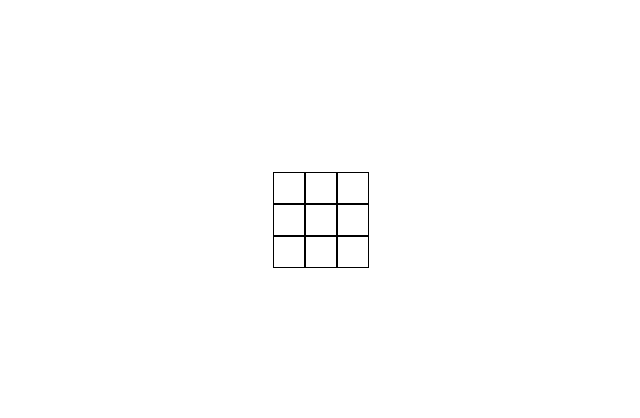
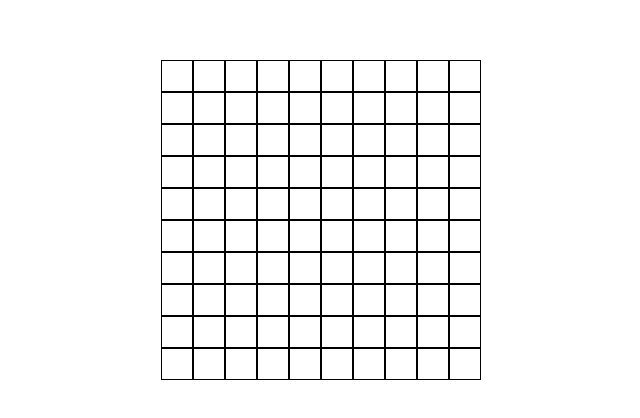
Before and after one commit to jakubpejcha/tic-tac-toe-v2, a React (Create React App) app: page / in a window 1280 px wide. Shown: the part 180-598 px from the top of the page, without its empty margins (319-959 px from the left). Built offline with nearby package versions, Linux system fonts and the light colour scheme.

Commit message:
Setting up cell interaction.

```diff
--- a/public/index.html
+++ b/public/index.html
@@ -33,5 +33,6 @@
       To begin the development, run `npm start` or `yarn start`.
       To create a production bundle, use `npm run build` or `yarn build`.
     -->
+    <div class="modal"></div>
   </body>
 </html>
--- a/src/App.css
+++ b/src/App.css
@@ -17,8 +17,24 @@
   place-items: center;
 }
 
+.modal {
+  position: absolute;
+  top: 0;
+  left: 0;
+  right: 0;
+  bottom: 0;
+  background-color: black;
+  opacity: .7;
+  display: none;
+}
+
+.modal.show {
+  display: block;
+}
+
 .board {
   display: grid;
+  cursor: url(images/pencil.svg), auto;
 }
 
 .board_3 {
@@ -38,9 +54,72 @@
   transform: scale(.3);
   opacity: 0;
   transition: transform .3s;
+  position: relative;
 }
 
 .board__cell.show {
   transform: scale(1);
   opacity: 1;
 }
+
+.board__cell.o::after {
+  content: "";
+  position: absolute;
+  top: 50%;
+  left: 50%;
+  transform: translate(-50%, -50%);
+  border: 3px solid black;
+  border-radius: 50%;
+  width: calc(var(--cell-size) * 0.75);
+  height: calc(var(--cell-size) * 0.75);
+}
+
+.board__cell.current_o:not(.x):not(.o):hover::after {
+  content: "";
+  position: absolute;
+  top: 50%;
+  left: 50%;
+  transform: translate(-50%, -50%);
+  border: 3px solid rgba(0, 0, 0, .5);
+  border-radius: 50%;
+  width: calc(var(--cell-size) * 0.75);
+  height: calc(var(--cell-size) * 0.75);
+}
+
+.board__cell.x::after,
+.board__cell.x::before {
+  content: "";
+  position: absolute;
+  top: 50%;
+  left: 50%;
+  width: calc(var(--cell-size) * 0.75);
+  height: 3px;
+  background-color: black;
+}
+
+.board__cell.x::before {
+  transform: translate(-50%, -50%) rotate(45deg);
+}
+
+.board__cell.x::after {
+  transform: translate(-50%, -50%) rotate(-45deg);
+}
+
+.board__cell.current_x:not(.x):not(.o):hover::after,
+.board__cell.current_x:not(.x):not(.o):hover::before {
+  content: "";
+  position: absolute;
+  top: 50%;
+  left: 50%;
+  width: calc(var(--cell-size) * 0.75);
+  height: 3px;
+  background-color: rgba(0, 0, 0, .5);
+}
+
+.board__cell.current_x:not(.x):not(.o):hover::before {
+  transform: translate(-50%, -50%) rotate(45deg);
+}
+
+.board__cell.current_x:not(.x):not(.o):hover::after {
+  transform: translate(-50%, -50%) rotate(-45deg);
+}
--- a/src/Board.tsx
+++ b/src/Board.tsx
@@ -1,18 +1,19 @@
 import React, { useState, useEffect } from 'react';
 import Cell from './Cell';
+import { CellInterface } from './shared/interfaces'
 
-interface CellType {
-	showClassName: string
-}
-
-const BOARD_NUM_ROWS = 3;
+const BOARD_NUM_ROWS = 10;
 const DELAY = 1000 / (2 * BOARD_NUM_ROWS);
-
 
 const Board = () => {
 
-	const [cells, setCells] = useState(Array(BOARD_NUM_ROWS * BOARD_NUM_ROWS).fill({
-		showClassName: ''
+	const [winner, setWinner] = useState<boolean | string>(false);
+
+	const [player, setPlayer] = useState('x');
+
+	const [cells, setCells] = useState<CellInterface[]>(Array(BOARD_NUM_ROWS * BOARD_NUM_ROWS).fill({
+		showClassName: '',
+		takenByPlayer: '',
 	}));
 
 	// Nice animation of creating the board
@@ -38,12 +39,42 @@ const Board = () => {
 		showBoard();
 	}, []);
 
+	const onCellClick = (index: number) => {
+		setCells((prevCells => {
+			// in case cell has been clicked before
+			if (prevCells[index].takenByPlayer !== '') return prevCells;
+
+			const newCells = [...prevCells];
+
+			newCells[index] = {
+				...prevCells[index],
+				takenByPlayer: ` ${player}`
+			}
+
+			return newCells;
+		}));
+
+		setPlayer((prevPlayer) => {
+			if (prevPlayer === 'x') return 'o';
+			return 'x';
+		});
+	};
+
+	// If we have a winner, anounce it to the user
+	useEffect(() => {
+		if (winner) document.querySelector('.modal')?.classList.add('show');
+	}, [winner]);
+
 	return (
 		<div className={`board board_${BOARD_NUM_ROWS}`}>
-			{cells.map((cell:CellType, pos:number) => (
+			{cells.map((cell, pos) => (
 				<Cell
 					key={pos}
+					index={pos}
 					showClassName={cell.showClassName}
+					takenByPlayer={cell.takenByPlayer}
+					currentPlayer={` current_${player}`}
+					onClickCallback={onCellClick}
 				/>
 			))}
 		</div>
--- a/src/Cell.tsx
+++ b/src/Cell.tsx
@@ -1,13 +1,26 @@
 import React from 'react';
 
 interface Props {
-	showClassName: string
+	index: number,
+	showClassName: string,
+	takenByPlayer: string,
+	currentPlayer: string,
+	onClickCallback: (index: number) => void
 };
 
-const Cell = ({ showClassName }: Props) => {
+const Cell = ({ index, showClassName, takenByPlayer, currentPlayer, onClickCallback }: Props) => {
+
+	const handleOnClick = (e:React.MouseEvent<HTMLDivElement, MouseEvent>) => {
+		if (typeof e.currentTarget.dataset.index === 'undefined') return null;
+		onClickCallback(+e.currentTarget.dataset.index);
+	}
+
 	return (
-		<div className={`board__cell${showClassName}`}>
-		</div>
+		<div
+			data-index={index}
+			className={`board__cell${showClassName}${currentPlayer}${takenByPlayer}`}
+			onClick={handleOnClick}
+		/>
 	)
 };
 
--- /dev/null
+++ b/src/shared/interfaces.ts
@@ -0,0 +1,4 @@
+export interface CellInterface {
+	showClassName: string,
+	takenByPlayer: string,
+};
```
Also changed, not shown: src/images/pencil.svg (added).
